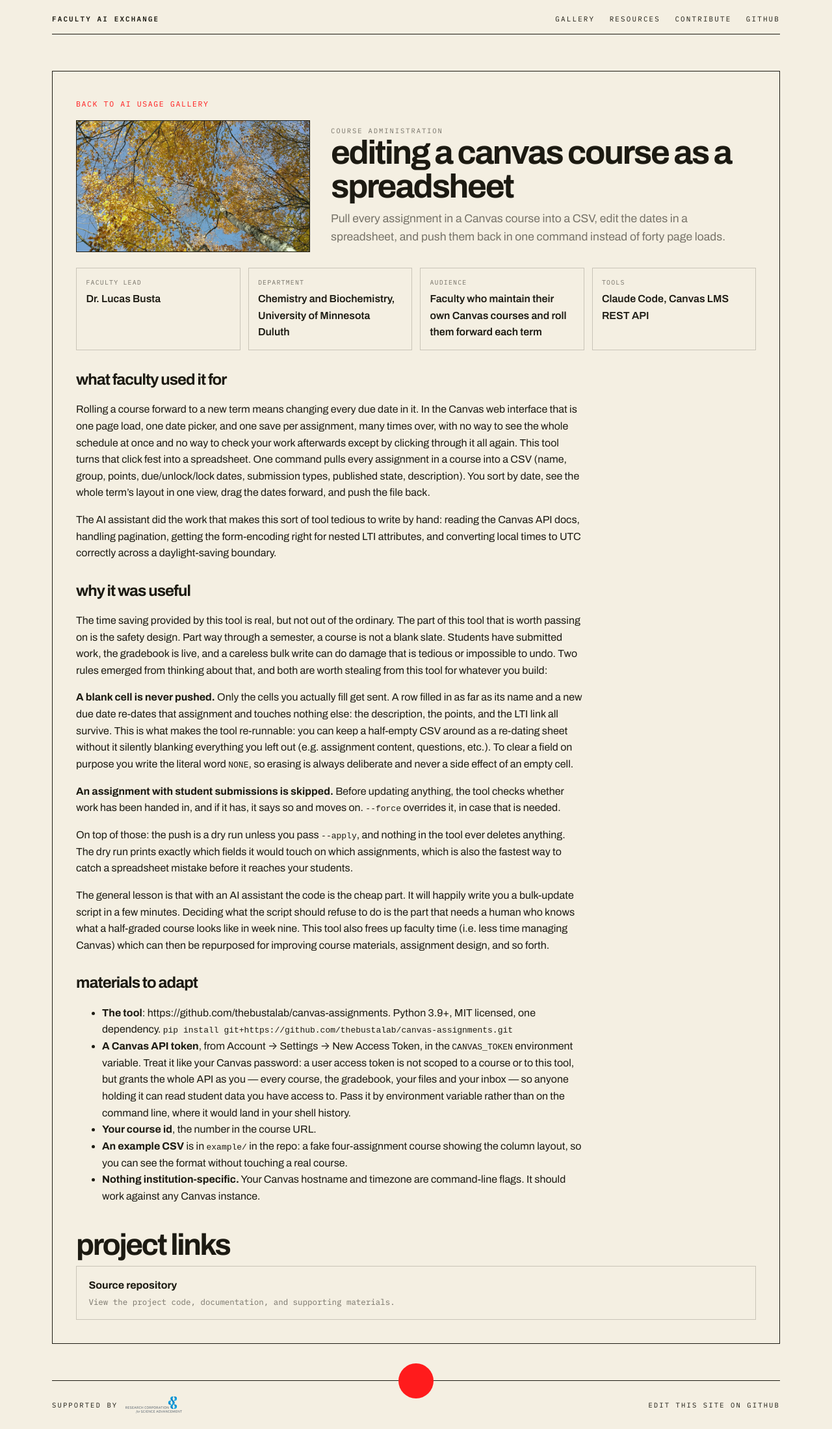
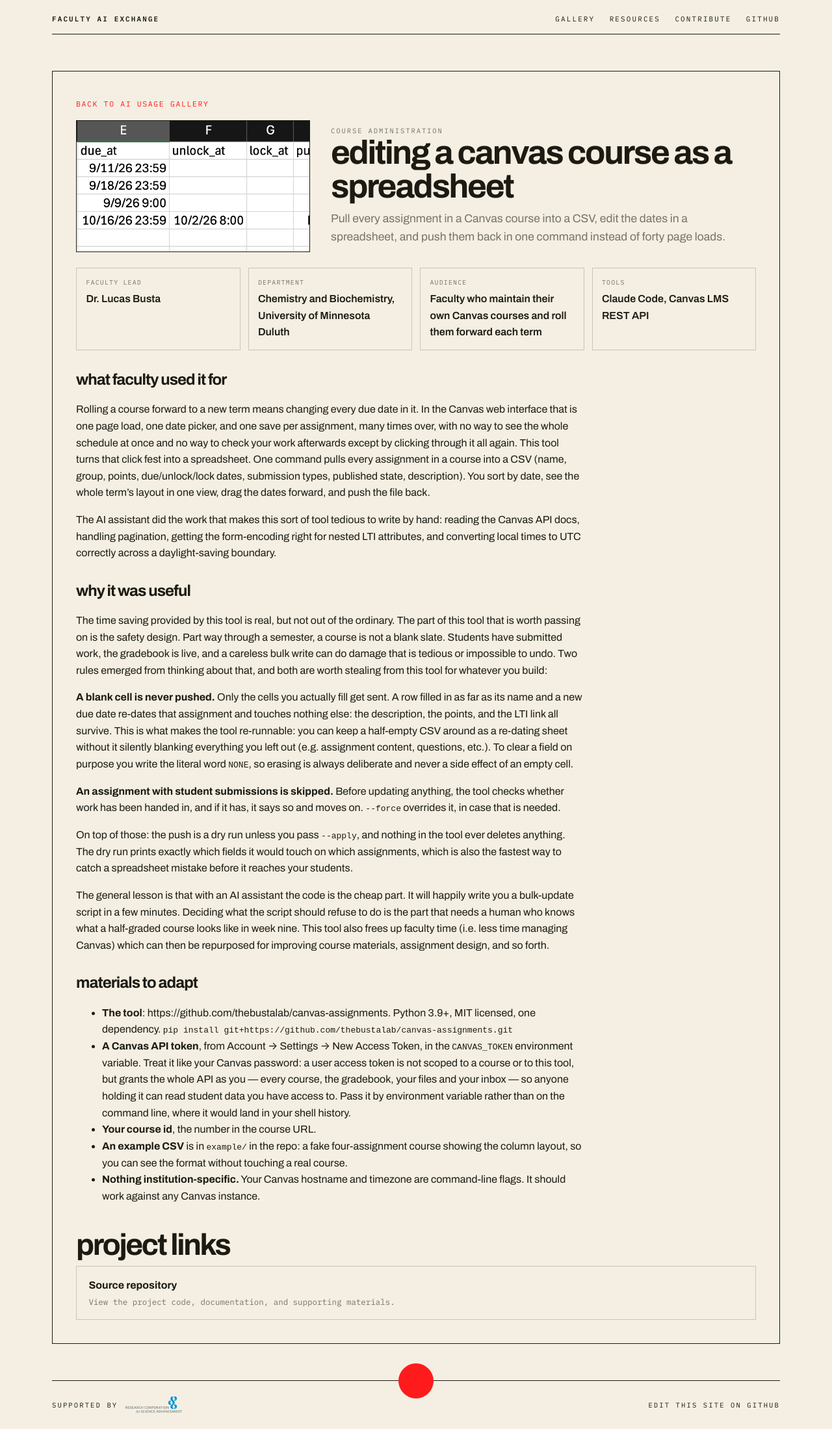
Before and after one commit to FacultyAIExchange/facultyaiexchange.github.io, a Jekyll site: the page built from _examples/canvas-assignments.md, in a window 1280 px wide. Shown: the whole page at 65% size. Built offline with Jekyll 4.4.1, drawn with Linux system fonts in a browser that asks for light colours.

Commit message:
Replace cover with a screen capture of the tool
Co-Authored-By: Claude Opus 5 <noreply@anthropic.com>

```diff
--- a/_examples/canvas-assignments.md
+++ b/_examples/canvas-assignments.md
@@ -15,7 +15,7 @@ tags:
   - Canvas LMS
   - CSV
   - Python
-image: /assets/images/canvas-assignments.jpg
+image: /assets/images/canvas-assignments.png
 repository_url: https://github.com/thebustalab/canvas-assignments
 ---
 
```
Also changed, not shown: assets/images/canvas-assignments.jpg (deleted), assets/images/canvas-assignments.png (added).
